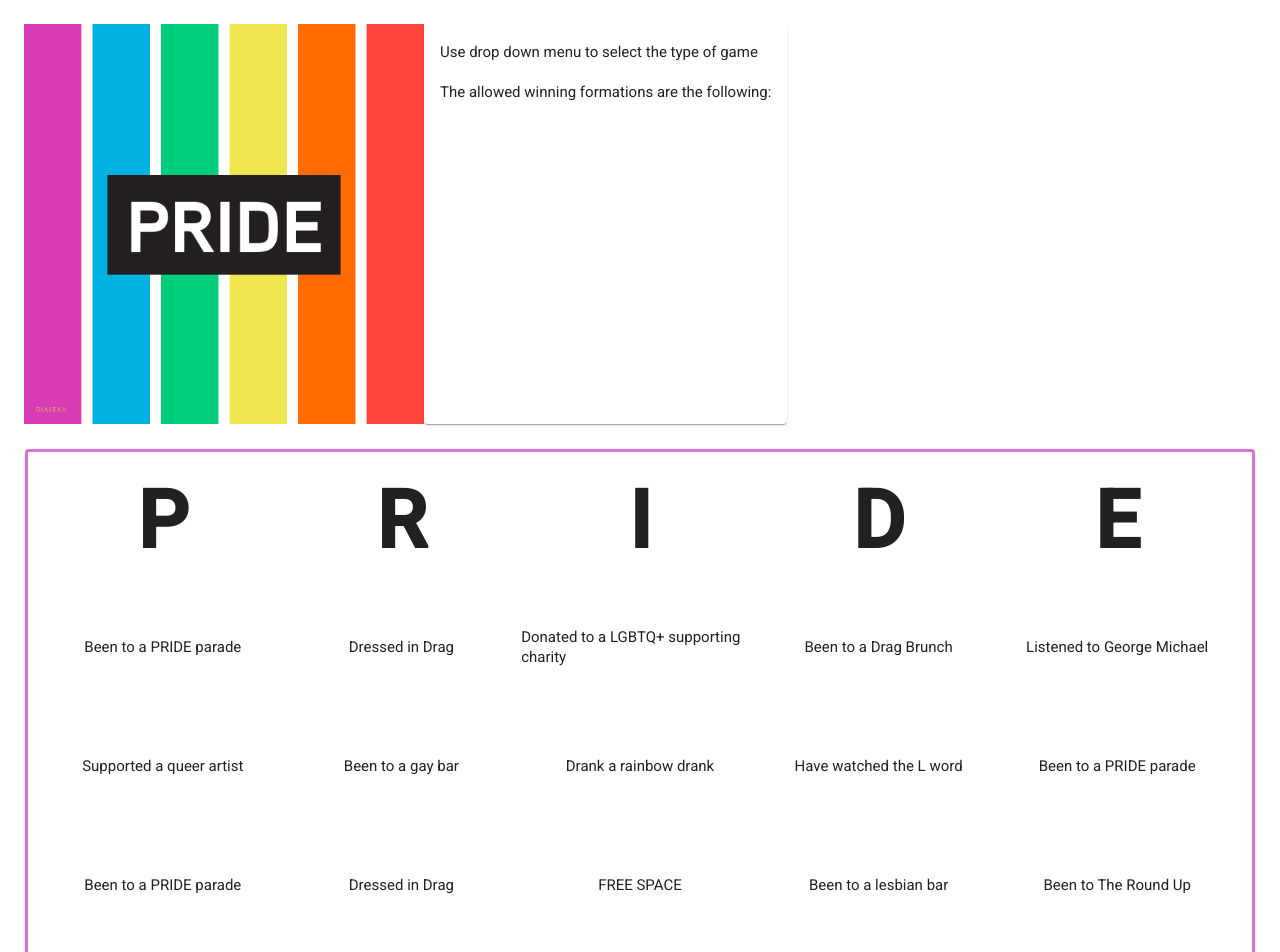
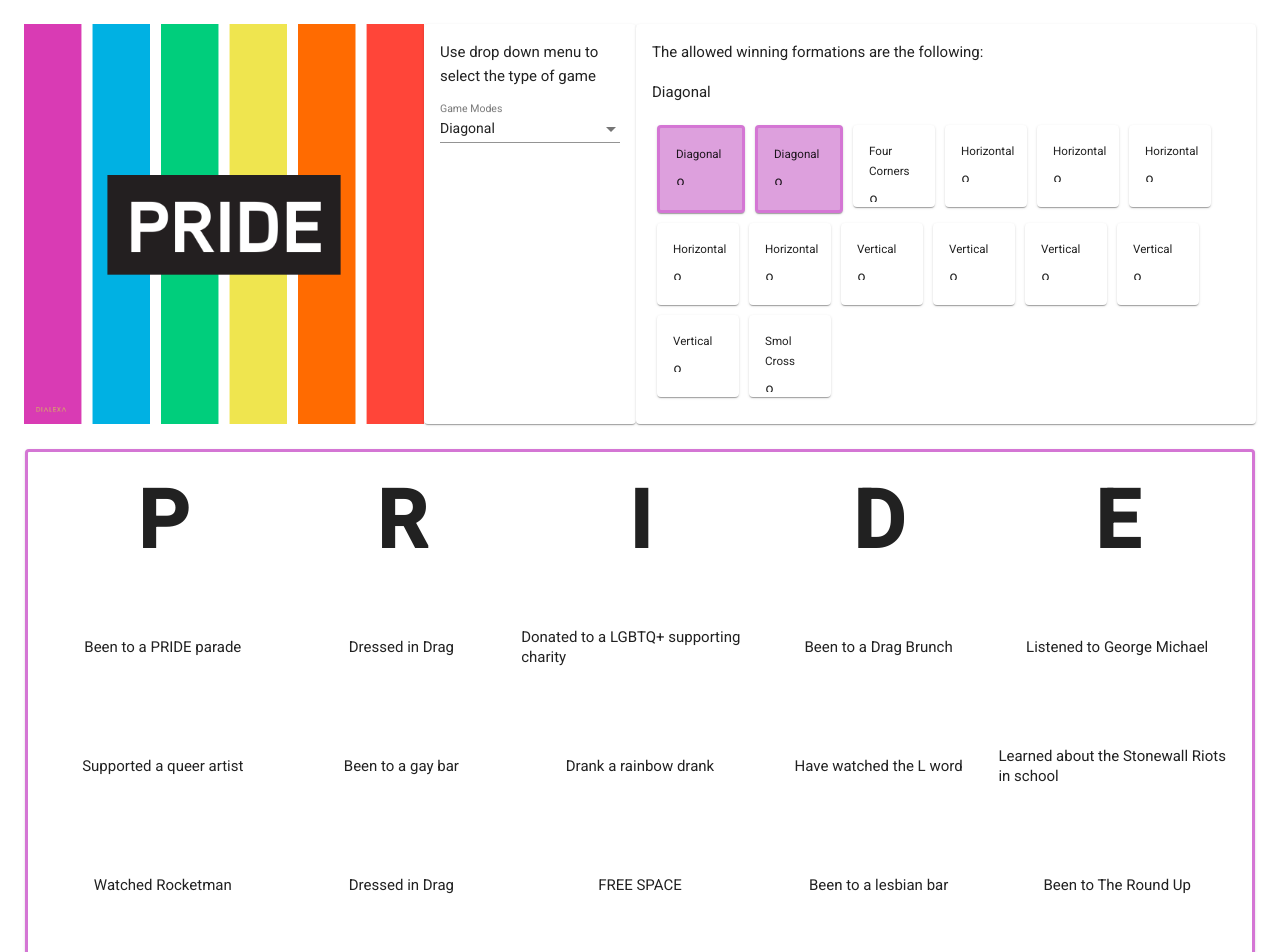
Before and after one commit to gracejansen227/pride_bingo, an Angular app: page / in a window 1280 px wide. Shown: the top 952 px of the page. Built offline with nearby package versions, Linux system fonts and the light colour scheme.

Commit message:
Added winning formatin displays, its still fucked up tho

```diff
--- a/src/app/app.component.html
+++ b/src/app/app.component.html
@@ -1,10 +1,29 @@
 
 <div class="title" role="banner">
-  <!-- <h1>Dialexa Pride Month</h1> -->
   <img src="assets/Instagram-1.jpg" alt="image">
   <mat-card>
     <h4>Use drop down menu to select the type of game</h4>
+    <mat-form-field>
+      <mat-label>Game Modes</mat-label>
+      <mat-select [(ngModel)]="selectedGame" name="gameType" (ngModelChange)="selectGameMode(selectedGame)">
+        <mat-option
+        *ngFor="let name of gameModes"
+        [value]="name">{{name}}</mat-option>
+      </mat-select>
+    </mat-form-field>
+  </mat-card>
+  <mat-card>
     <h4>The allowed winning formations are the following:</h4>
+    <h4 *ngIf="selectedGame">{{selectedGame}}</h4>
+    <div class="mini_board_container">
+    <mat-card class="mini_board" *ngFor="let type of winningPositions" [ngClass]="type.name == selectedGame ? 'highlight' : ''">
+      <h5>{{type.name}}</h5>
+      <mat-grid-list cols="5" rowHeight="1:1">
+        <mat-grid-tile
+           >o</mat-grid-tile>
+      </mat-grid-list>
+  </mat-card>
+</div>
   </mat-card>
 </div>
 
--- a/src/app/app.component.scss
+++ b/src/app/app.component.scss
@@ -19,6 +19,23 @@ img {
   display: block;
   // margin-left: auto;
   // margin-right: auto;
+}
+
+.mini_board_container {
+  display: inline-flex;
+  flex-wrap: wrap;
+}
+
+.mini_board {
+  // flex-wrap: wrap;
+  height: 50px;
+  width: 50px;
+  margin: 5px;
+
+  &.highlight {
+    border: 3px solid rgb(212, 118, 212);
+    background-color: plum;
+  }
 }
 
 .pride_title {
--- a/src/app/app.component.ts
+++ b/src/app/app.component.ts
@@ -1,6 +1,9 @@
-import { Component, OnInit } from '@angular/core';
+import { Component, OnInit, Input } from '@angular/core';
 import { data } from '../data/data';
-import { winningPositions } from '../data/winningPositions';
+import {
+  winningPositions,
+  winningPositionsWithNulls,
+} from '../data/winningPositions';
 import { MatDialog } from '@angular/material/dialog';
 import { DialogModalComponent } from '../app/dialog-modal/dialog-modal.component';
 import { fireworks } from '../app/utils/fireworks';
@@ -19,11 +22,24 @@ export class AppComponent implements OnInit {
   isBoxChecked = [];
   winningPositions = [];
   won = false;
+  selectedGameGrid = [];
+  gameModes = [];
+
+  @Input() public selectedGame: string;
 
   ngOnInit() {
     this.data = data;
     this.prideTitle = 'PRIDE'.split('');
     this.winningPositions = winningPositions;
+    this.selectedGame = winningPositions[0].name;
+    this.gameModes = [...new Set(this.winningPositions.map((x) => x.name))];
+    this.selectedGameGrid = winningPositionsWithNulls;
+    console.log('this.seelcetlkjsdfs', this.selectedGameGrid);
+    // get distinct names of positions here
+  }
+
+  selectGameMode(selectedGame: string) {
+    console.log('select3dGame', selectedGame);
   }
 
   checkBox(i) {
@@ -31,11 +47,10 @@ export class AppComponent implements OnInit {
     this.isBoxChecked[i] = !this.isBoxChecked[i];
 
     const winning = this.checkIfWon(this.isBoxChecked);
-    console.log('isBoxChecked formation', this.isBoxChecked);
-    console.log('winnininiggg', winning);
     if (winning) {
       this.won = true;
-      fireworks();
+      // fireworks();
+      confetti();
       setTimeout(() => this.openDialog(), 500);
     }
   }
--- a/src/app/app.module.ts
+++ b/src/app/app.module.ts
@@ -6,7 +6,9 @@ import { BrowserAnimationsModule } from '@angular/platform-browser/animations';
 import { MatGridListModule } from '@angular/material/grid-list';
 import { MatCardModule } from '@angular/material/card';
 import { MatDialogModule } from '@angular/material/dialog';
+import { MatSelectModule } from '@angular/material/select';
 import { DialogModalComponent } from './dialog-modal/dialog-modal.component';
+import { FormsModule } from '@angular/forms';
 
 @NgModule({
   declarations: [AppComponent, DialogModalComponent],
@@ -16,6 +18,8 @@ import { DialogModalComponent } from './dialog-modal/dialog-modal.component';
     MatCardModule,
     MatGridListModule,
     MatDialogModule,
+    MatSelectModule,
+    FormsModule,
   ],
   providers: [],
   bootstrap: [AppComponent],
--- a/src/app/utils/fireworks.ts
+++ b/src/app/utils/fireworks.ts
@@ -12,9 +12,9 @@ export function fireworks() {
   setInterval(() => {
     const timeLeft = animationEnd - Date.now();
 
-    if (timeLeft <= 0) {
-      return clearInterval(interval);
-    }
+    // if (timeLeft <= 0) {
+    //   return clearInterval(interval);
+    // }
 
     const particleCount = 50 * (timeLeft / duration);
     // since particles fall down, start a bit higher than random
--- a/src/data/data.ts
+++ b/src/data/data.ts
@@ -8,19 +8,19 @@ export const data = [
   'Been to a gay bar',
   'Drank a rainbow drank',
   'Have watched the L word',
-  'Been to a PRIDE parade',
-  'Been to a PRIDE parade',
+  'Learned about the Stonewall Riots in school',
+  'Watched Rocketman',
   'Dressed in Drag',
   'FREE SPACE',
   'Been to a lesbian bar',
   'Been to The Round Up',
   'Watched The Danish Girl',
-  'Been to a PRIDE parade',
+  'Signed a petition supporting LGBTQ+ rights',
   'Been to a PRIDE parade',
   'Been to Sue Ellens',
   'Been to a PRIDE parade',
   'Been to a PRIDE parade',
-  'Been to a PRIDE parade',
+  'Knows who Laverne Coxe is',
   'Been to a PRIDE parade',
   'Been to a PRIDE parade',
   'Been to a PRIDE parade',
--- a/src/data/winningPositions.ts
+++ b/src/data/winningPositions.ts
@@ -84,3 +84,13 @@ export const winningPositions = [
   vertical5,
   smolCross,
 ];
+
+export const winningPositionsWithNulls = winningPositions.map((gameType) => {
+  gameType.positions.map((num) => {
+    const filledPositions = new Array(25);
+    console.log(num);
+    return (filledPositions[num] = num);
+  });
+
+  return gameType;
+});
```
